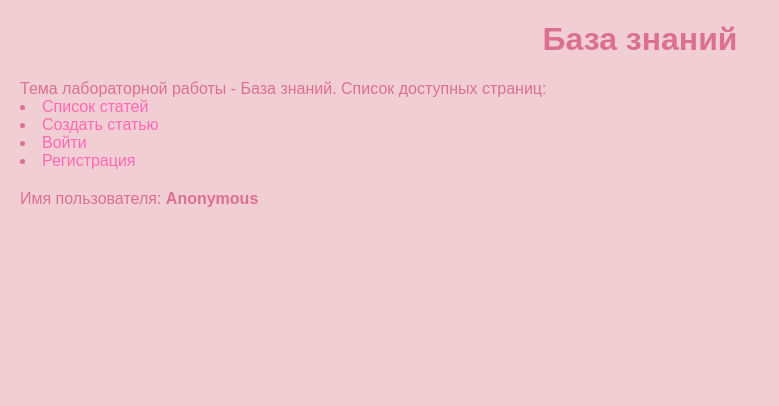
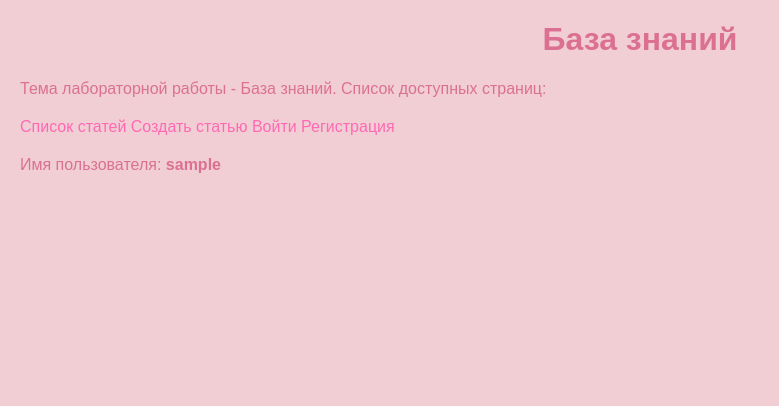
Before and after one commit to barashkova04/backend-labs, a Flask app: page /lab5 in a window 1280 px wide. Shown: the part 55-461 px from the top of the page, without its empty margins (0-779 px from the left). Run offline with Flask 3, Linux system fonts and the light colour scheme; the visitor is signed in with stand-in values (Sample User, id 1); parts of the project's set-up code (start-up, migrations or seed data) failed here and were passed over; some libraries are stand-ins or nearby versions.

Commit message:
авторизация

```diff
--- a/templates/lab5/lab5.html
+++ b/templates/lab5/lab5.html
@@ -7,24 +7,14 @@
 {% block main %}
     <h1>База знаний</h1>
     <div>Тема лабораторной работы - База знаний. Список доступных страниц:</div>
-        <li>
-            <a href="/lab5/list">Список статей</a>
-        </li>
-
-        <li>
-            <a href="/lab5/create">Создать статью</a>
-        </li>
-
-        <li>
-            <a href="/lab5/login">Войти</a>
-        </li>
-
-        <li>
-            <a href="/lab5/register">Регистрация</a>
-        </li>
-
+    <div style="margin-top: 20px;">
+        <a href="/lab5/list" class="btn">Список статей</a>
+        <a href="/lab5/create" class="btn">Создать статью</a>
+        <a href="/lab5/login" class="btn">Войти</a>
+        <a href="/lab5/register" class="btn">Регистрация</a>
+    </div>
 
     <div style="margin-top: 20px;">
-        <span>Имя пользователя: <strong>Anonymous</strong></span>
+        <span>Имя пользователя: <strong>{{ session['login'] if session['login'] else 'Anonymous' }}</strong></span>
     </div>
 {% endblock %}
```
